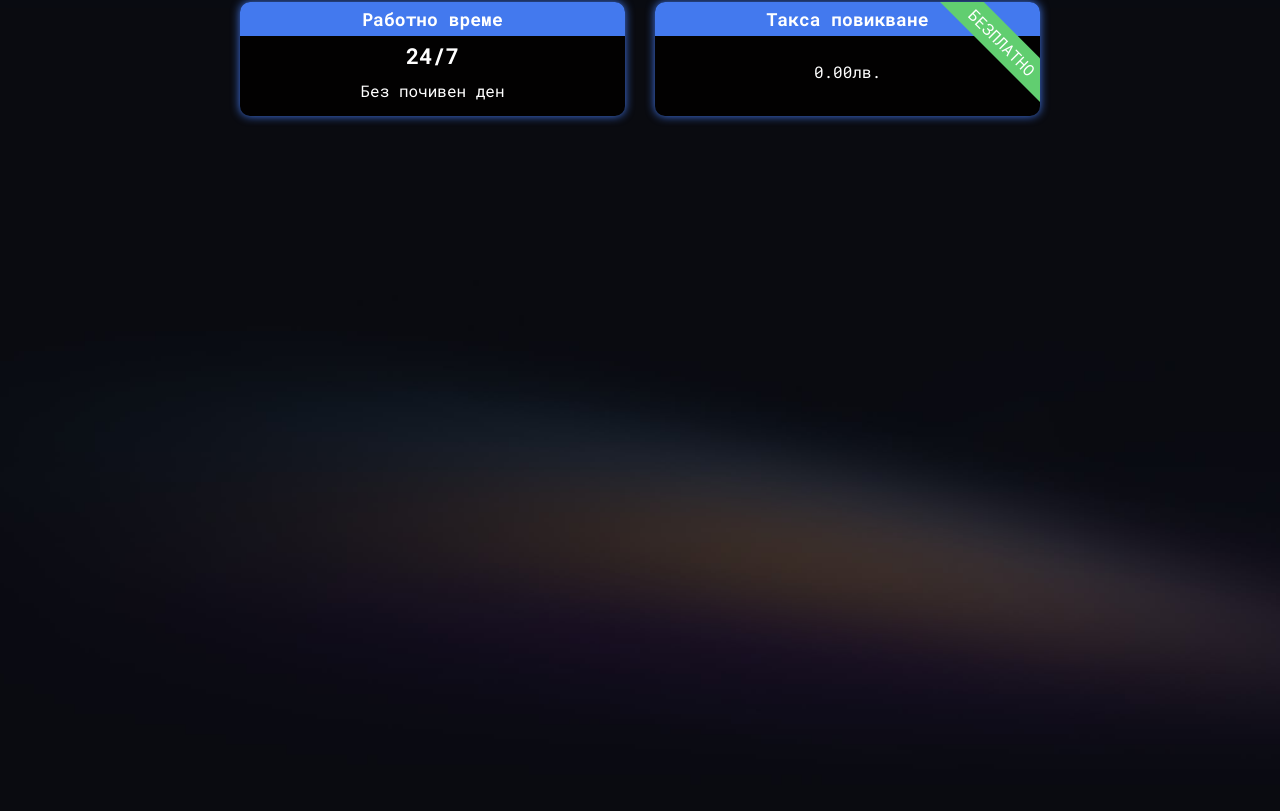
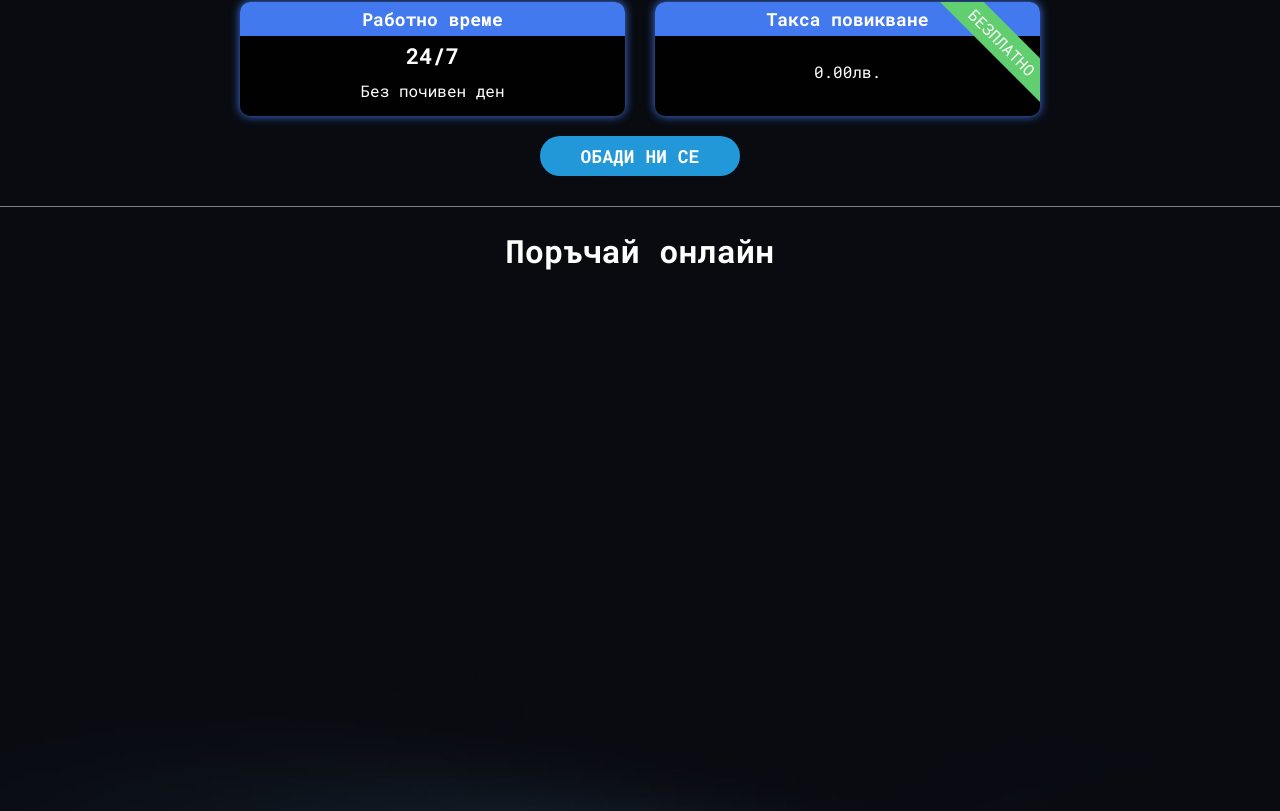
Before and after one commit to nmargenov/drink-drive, a React (Vite) app in the folder drink-drive/: page / in a window 1280 px wide. Shown: the part 2389-3200 px from the top of the page. Built offline with nearby package versions, Linux system fonts and the light colour scheme.

Commit message:
make buttons component

```diff
--- a/drink-drive/src/App.jsx
+++ b/drink-drive/src/App.jsx
@@ -1,5 +1,6 @@
 import './App.css';
 import { AboutUs } from './components/AbousUs/AboutUs';
+import { Form } from './components/Form/Form';
 import { Header } from './components/Header/Header';
 import { Price } from './components/Price/Price';
 import { Work } from './components/Work/Work';
@@ -11,6 +12,7 @@ function App(){
         <AboutUs/>
         <Work/>
         <Price/>
+        <Form/>
       </>
 );
 }
--- /dev/null
+++ b/drink-drive/src/components/CallUs/CallUs.jsx
@@ -0,0 +1,7 @@
+import styles from "./CallUs.module.css";
+
+export const CallUs = () =>{
+    return(
+        <button className={styles['callBtn']} onClick={()=>{window.location.href="tel:+359884000403"}}>Обади ни се</button>
+    )
+}
--- /dev/null
+++ b/drink-drive/src/components/CallUs/CallUs.module.css
@@ -0,0 +1,14 @@
+.callBtn{
+    font-family: 'Roboto Mono';
+    border-radius: 20px;
+    cursor: pointer;
+    text-transform: uppercase;
+    font-weight: bold;
+    color:white;
+    background-color: #2298d8;
+    border: 1px solid #2298d8;
+    font-size: 18px;
+    border: none;
+    width: 200px;
+    height: 40px;
+}
--- /dev/null
+++ b/drink-drive/src/components/Form/Form.jsx
@@ -0,0 +1,9 @@
+import styles from "./Form.module.css";
+
+export const Form = () =>{
+    return(
+        <div className={styles['form-div']}>
+            <h1>Поръчай онлайн</h1>
+        </div>
+    )
+}
--- /dev/null
+++ b/drink-drive/src/components/Form/Form.module.css
@@ -0,0 +1,9 @@
+.form-div{
+    font-family: 'Roboto Mono';
+    height: 1000px;
+    width: 100%;
+    display: flex;
+    flex-direction: column;
+    align-items: center;
+    color:white;
+}
--- a/drink-drive/src/components/Header/Header.jsx
+++ b/drink-drive/src/components/Header/Header.jsx
@@ -2,6 +2,8 @@ import { FontAwesomeIcon } from "@fortawesome/react-fontawesome";
 import styles from "./Header.module.css"
 import { faBars, faX, } from "@fortawesome/free-solid-svg-icons";
 import { useState } from "react";
+import { CallUs } from "../CallUs/CallUs";
+import { OrderBtn } from "../OrderBtn/OrderBtn";
 
 
 export const Header = () =>{
@@ -55,8 +57,8 @@ export const Header = () =>{
             <h2><span>НЕ</span> шофирайте пили!</h2>
           </div>
           <div className={styles["buttons"]}>
-            <button onClick={()=>{window.location.href="tel:+359884000403"}}>Обади ни се</button>
-            <button>Поръчай онлайн</button>
+            <CallUs/>
+            <OrderBtn/>
           </div>
         </div>
     </div>
--- a/drink-drive/src/components/Header/Header.module.css
+++ b/drink-drive/src/components/Header/Header.module.css
@@ -119,20 +119,7 @@ header img:hover{
     gap:20px
 }
 
-button{
-    font-family: 'Roboto Mono';
-    border-radius: 20px;
-    cursor: pointer;
-    text-transform: uppercase;
-    font-weight: bold;
-    color:white;
-    background-color: #2298d8;
-    border: 1px solid #2298d8;
-    font-size: 18px;
-    border: none;
-    width: 200px;
-    height: 40px;
-}
+
 
 .active-nav{
     color:#2298d8;
--- /dev/null
+++ b/drink-drive/src/components/OrderBtn/OrderBtn.jsx
@@ -0,0 +1,7 @@
+import styles from "../CallUs/CallUs.module.css";
+
+export const OrderBtn = () =>{
+    return(
+        <button className={styles['callBtn']}>Поръчай онлайн</button>
+    )
+}
--- a/drink-drive/src/components/Price/Price.jsx
+++ b/drink-drive/src/components/Price/Price.jsx
@@ -1,3 +1,4 @@
+import { CallUs } from "../CallUs/CallUs";
 import styles from "./Price.module.css";
 
 export const Price = () =>{
@@ -28,6 +29,7 @@ export const Price = () =>{
                     <p id={styles["para"]}>0.00лв.</p>
                 </div>
             </div>
+            <CallUs/>
         </div>
     );
 }
--- a/drink-drive/src/components/Price/Price.module.css
+++ b/drink-drive/src/components/Price/Price.module.css
@@ -4,9 +4,9 @@
     display: flex;
     flex-direction: column;
     align-items: center;
-    height: 1000px;
-    padding: 20px 30px;
+    padding: 20px 30px 30px 30px;
     border-top: 1px solid gray;
+    border-bottom: 1px solid gray;
 }
 
 .price-div #heading{
@@ -22,7 +22,7 @@
     display: grid;
     grid-template-columns: 1fr 1fr;
     gap: 30px;
-    margin-top: 20px;
+    margin: 20px 0;
     max-width: 800px;
     width: 100%;
 }
```
